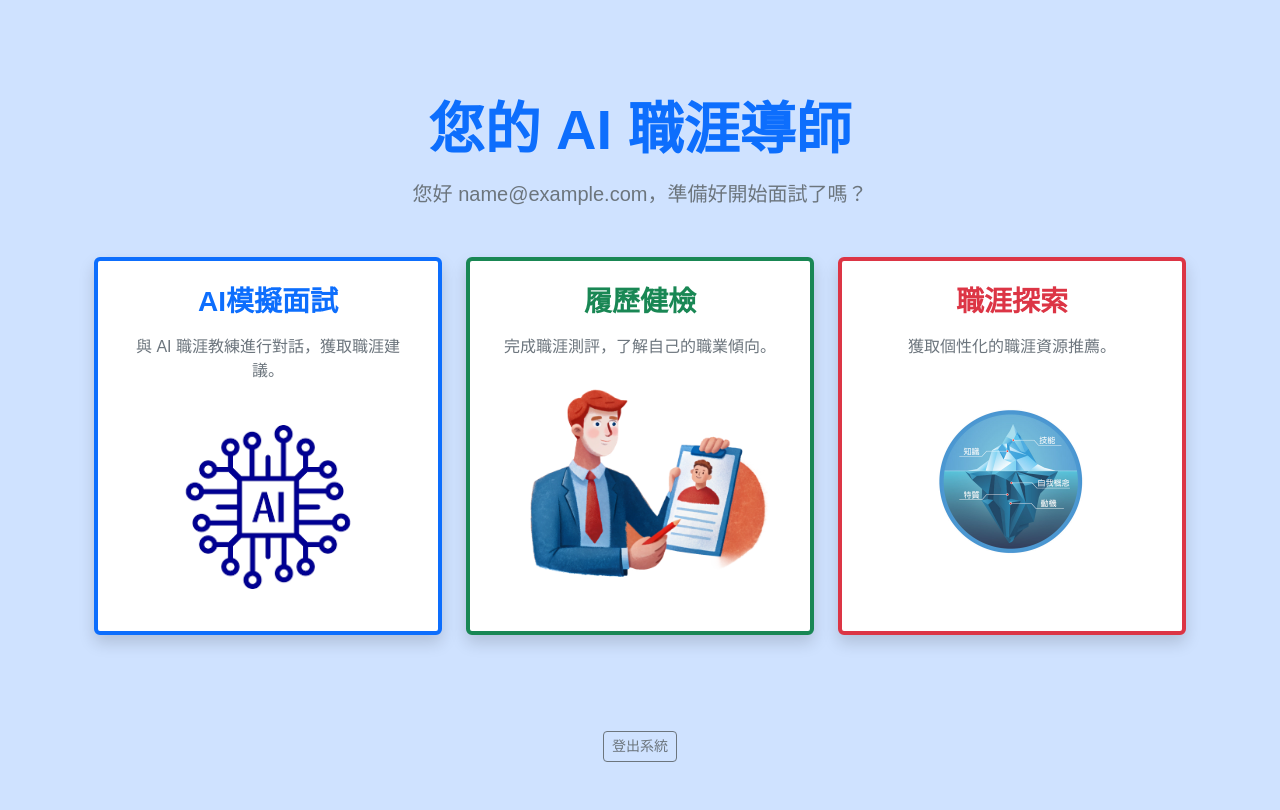
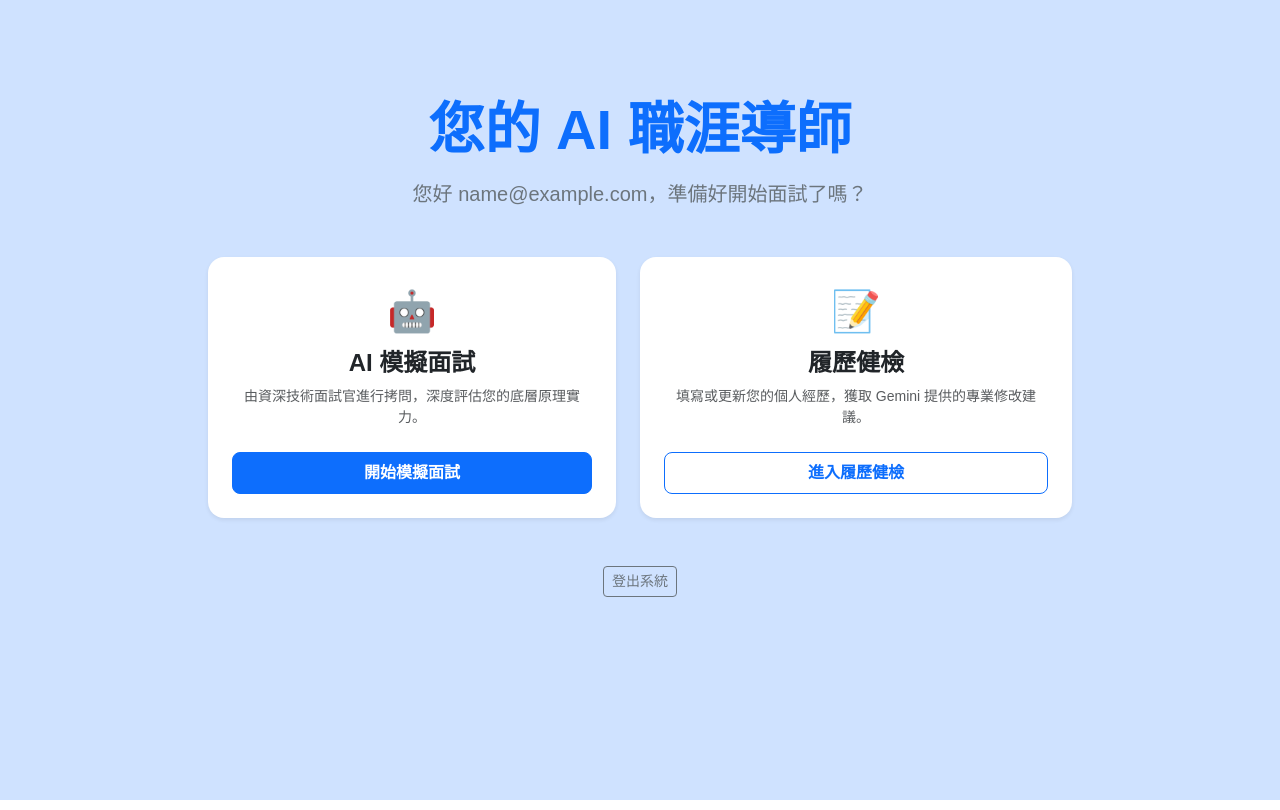
Before and after one commit to Wei0309-lang/AI_Career_Coach, a Next.js app in the folder frontend/: page / in a window 1280 px wide. Built offline with nearby package versions, Linux system fonts and the light colour scheme; sample sign-in values are in the browser's storage.

Commit message:
加入AI履歷評鑑功能、記憶功能、AI記憶功能

```diff
--- a/frontend/app/(InitialPage)/MainButton.tsx
+++ b/frontend/app/(InitialPage)/MainButton.tsx
@@ -1,83 +1,39 @@
 "use client";
-
-import Image from "next/image";
-import Link from "next/link";
-import { Container, Row, Col, Card } from "react-bootstrap";
+import React from "react";
+import { useRouter } from "next/navigation"; // 🌟 新增：引入路由套件
 
 export default function MainButton() {
-  const features = [
-    {
-      name: "AI模擬面試",
-      href: "/chat",
-      description: "與 AI 職涯教練進行對話，獲取職涯建議。",
-      color: "primary", // blue -> primary
-      img: "/InitialPageImg/AiInterview.png",
-    },
-    {
-      name: "履歷健檢",
-      href: "/check",
-      description: "完成職涯測評，了解自己的職業傾向。",
-      color: "success", // green -> success
-      img: "/InitialPageImg/AiResume.png",
-    },
-    {
-      name: "職涯探索",
-      href: "/resources",
-      description: "獲取個性化的職涯資源推薦。",
-      color: "danger", // red -> danger
-      img: "/InitialPageImg/AiCareer.jpg",
-    },
-  ];
+  const router = useRouter(); // 🌟 新增：初始化路由
 
   return (
-    <Container className="my-5">
+    <div className="d-flex flex-column flex-md-row justify-content-center gap-4 max-w-4xl mx-auto px-3">
 
-      <Row className="g-4 justify-content-center">
-        {features.map((feature) => (
-          <Col md={4} key={feature.name}>
-            <Link href={feature.href} className="text-decoration-none">
-              <Card
-                className={`h-100 shadow border-top border-4 border-${feature.color} hover-shadow`}
-                style={{ transition: "transform 0.2s" }}
-              >
-                <Card.Body className="text-center p-4">
-                  {/* 標題顏色 */}
-                  <h2 className={`h3 fw-bold text-${feature.color} mb-3`}>
-                    {feature.name}
-                  </h2>
+      {/* 第一個按鈕：AI 模擬面試 */}
+      <div className="card shadow-sm border-0 flex-fill bg-white p-4 text-center rounded-4">
+        <div className="fs-1 mb-2">🤖</div>
+        <h4 className="fw-bold text-dark">AI 模擬面試</h4>
+        <p className="text-muted small mb-4">由資深技術面試官進行拷問，深度評估您的底層原理實力。</p>
+        <button
+          onClick={() => router.push("/chat")}
+          className="btn btn-primary fw-bold w-100 py-2 rounded-3"
+        >
+          開始模擬面試
+        </button>
+      </div>
 
-                  <Card.Text className="text-secondary mb-4">
-                    {feature.description}
-                  </Card.Text>
+      {/* 🌟 第二個按鈕：履歷健檢（完美整合處） */}
+      <div className="card shadow-sm border-0 flex-fill bg-white p-4 text-center rounded-4 border border-primary-subtle">
+        <div className="fs-1 mb-2">📝</div>
+        <h4 className="fw-bold text-dark">履歷健檢</h4>
+        <p className="text-muted small mb-4">填寫或更新您的個人經歷，獲取 Gemini 提供的專業修改建議。</p>
+        <button
+          onClick={() => router.push("/resume")}
+          className="btn btn-outline-primary fw-bold w-100 py-2 rounded-3"
+        >
+          進入履歷健檢
+        </button>
+      </div>
 
-                  {/* 圖片區域 */}
-                  <div style={{ position: "relative", height: "200px" }}>
-                    <Image
-                      src={feature.img}
-                      alt={feature.name}
-                      width={500}
-                      height={500}
-                      style={{
-                        width: "100%",
-                        height: "100%",
-                        objectFit: "contain" // 保持圖片比例
-                      }}
-                    />
-                  </div>
-                </Card.Body>
-              </Card>
-            </Link>
-          </Col>
-        ))}
-      </Row>
-
-      {/* 為了讓 hover 效果更像原本的，加自訂樣式 */}
-      <style jsx global>{`
-        .hover-shadow:hover {
-          box-shadow: 0 1rem 3rem rgba(0,0,0,.175)!important;
-          transform: translateY(-5px);
-        }
-      `}</style>
-    </Container>
+    </div>
   );
 }
--- a/frontend/app/(InitialPage)/page.tsx
+++ b/frontend/app/(InitialPage)/page.tsx
@@ -7,7 +7,6 @@ export default function Dashboard() {
   const [user, setUser] = useState<any>(null);
   const [checking, setChecking] = useState(true);
 
-  // 頁面載入時，檢查是否有憑證（統一改為 sessionStorage）
   useEffect(() => {
     const savedUser = sessionStorage.getItem("user");
     if (savedUser) {
@@ -18,13 +17,11 @@ export default function Dashboard() {
 
   const handleLogin = (userData: any) => {
     setUser(userData);
-    // 這裡由 AuthPage 寫入 sessionStorage，但保險起見這裡也同步確保存在
     sessionStorage.setItem("user", JSON.stringify(userData));
   };
 
   const handleLogout = () => {
     setUser(null);
-    // 🌟 核心修正：確實清除對話頁面檢查的憑證
     sessionStorage.removeItem("user");
   };
 
@@ -48,9 +45,12 @@ export default function Dashboard() {
           <div className="mt-5">
             <h1 className="display-4 text-primary fw-bold">您的 AI 職涯導師</h1>
             <p className="lead mt-3 text-secondary">您好 {user.email}，準備好開始面試了嗎？</p>
+
+            {/* 畫面中央的功能按鈕群組，履歷健檢已內嵌於此元件內部 */}
             <div className="mt-5">
               <MainButton />
             </div>
+
             <button onClick={handleLogout} className="btn btn-outline-secondary btn-sm mt-5">
               登出系統
             </button>
--- a/frontend/app/resume/page.tsx
+++ b/frontend/app/resume/page.tsx
@@ -19,7 +19,7 @@ export default function ResumePage() {
     experience: "",
   });
 
-  // 🌟 安全守衛：檢查是否已登入
+  // 安全守衛與初始化歷史資料
   useEffect(() => {
     const storedUser = sessionStorage.getItem("user");
     if (!storedUser) {
@@ -30,6 +30,9 @@ export default function ResumePage() {
         if (user && user.id) {
           setUserId(user.id);
           setIsAuth(true);
+
+          // 當確認使用者登入後，立刻去後端撈取歷史履歷資料
+          fetchExistingResume(user.id);
         } else {
           router.replace("/");
         }
@@ -39,6 +42,27 @@ export default function ResumePage() {
     }
   }, [router]);
 
+  // 向後端 API 撈取歷史資料的函式
+  const fetchExistingResume = async (id: string) => {
+    try {
+      const BACKEND_URL = process.env.NEXT_PUBLIC_API_URL || "http://localhost:8001";
+      const response = await fetch(`${BACKEND_URL}/api/resume/${id}`);
+
+      if (response.ok) {
+        const data = await response.json();
+        // 將撈到的舊資料直接覆蓋到表單狀態中，讓輸入框直接呈現
+        setFormData({
+          fullName: data.fullName,
+          summary: data.summary,
+          skills: data.skills,
+          experience: data.experience,
+        });
+      }
+    } catch (err) {
+      console.error("❌ 無法載入歷史履歷資料:", err);
+    }
+  };
+
   const handleSubmit = async (e: React.FormEvent) => {
     e.preventDefault();
     setLoading(true);
@@ -47,7 +71,6 @@ export default function ResumePage() {
     try {
       const BACKEND_URL = process.env.NEXT_PUBLIC_API_URL || "http://localhost:8001";
 
-      // 呼叫後端 /api/resume 儲存資料並獲取 Gemini 建議
       const response = await fetch(`${BACKEND_URL}/api/resume`, {
         method: "POST",
         headers: { "Content-Type": "application/json" },
@@ -90,12 +113,12 @@ export default function ResumePage() {
         </div>
 
         <p className="text-muted mb-4">
-          請填寫以下資訊。AI 面試官將會根據您的專業技能與經歷，為您量身打造專屬的面試情境！
+          此頁面已串接您的個人檔案。您可以隨時查看、調整或更新您的經歷，AI 面試官將即時採用最新內容！
         </p>
 
         <form onSubmit={handleSubmit}>
           <div className="mb-3">
-            <label className="form-label fw-bold">1. 姓名 (Full Name)</label>
+            <label className="form-label fw-bold text-dark">1. 姓名 (Full Name)</label>
             <input
               type="text"
               className="form-control"
@@ -107,7 +130,7 @@ export default function ResumePage() {
           </div>
 
           <div className="mb-3">
-            <label className="form-label fw-bold">2. 個人簡介 (Summary)</label>
+            <label className="form-label fw-bold text-dark">2. 個人簡介 (Summary)</label>
             <textarea
               className="form-control"
               rows={3}
@@ -119,7 +142,7 @@ export default function ResumePage() {
           </div>
 
           <div className="mb-3">
-            <label className="form-label fw-bold">3. 專業技能 (Skills)</label>
+            <label className="form-label fw-bold text-dark">3. 專業技能 (Skills)</label>
             <textarea
               className="form-control"
               rows={3}
@@ -131,7 +154,7 @@ export default function ResumePage() {
           </div>
 
           <div className="mb-4">
-            <label className="form-label fw-bold">4. 工作/專案經歷 (Experience)</label>
+            <label className="form-label fw-bold text-dark">4. 工作/專案經歷 (Experience)</label>
             <textarea
               className="form-control"
               rows={5}
@@ -147,7 +170,7 @@ export default function ResumePage() {
             className="btn btn-primary w-100 py-2 fw-bold"
             disabled={loading}
           >
-            {loading ? "💾 儲存中並呼叫 AI 健檢..." : "💾 儲存履歷並獲取 AI 健檢建議"}
+            {loading ? "💾 儲存中並呼叫 AI 健檢..." : "💾 更新履歷並獲取最新 AI 健檢建議"}
           </button>
         </form>
 
```
Also changed, not shown: 1 other file (tests, documents, lock files or other folders).
